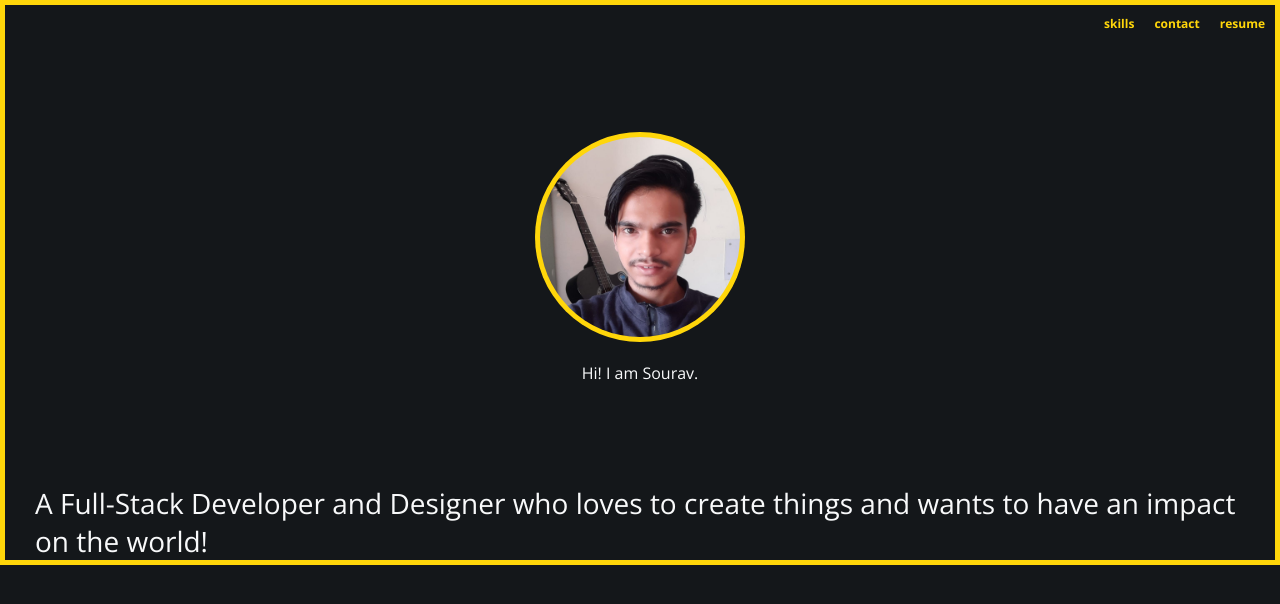
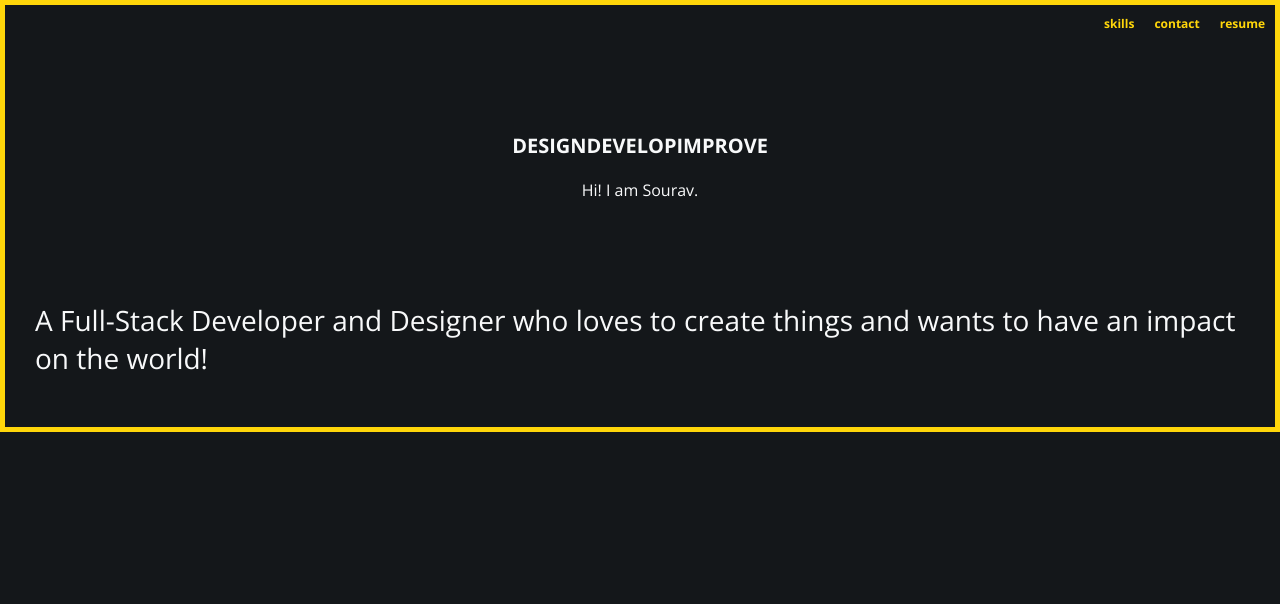
Before and after one commit to frostzt/frostzt, a Next.js app: page / in a window 1280 px wide. Shown: the top 604 px of the page. Built offline with nearby package versions, Linux system fonts and the light colour scheme.

Commit message:
reworking the header

```diff
--- a/Components/AboutMe/AboutMe.module.scss
+++ b/Components/AboutMe/AboutMe.module.scss
@@ -4,7 +4,7 @@
   position: relative;
 
   .content {
-    padding: 0 3rem 0 3rem;
+    padding: 0 3rem 5rem 3rem;
 
     .title {
       font-size: 2.8rem;
--- a/Components/AboutMe/AboutMe.tsx
+++ b/Components/AboutMe/AboutMe.tsx
@@ -1,7 +1,6 @@
 import cx from "classnames";
 import { motion } from "framer-motion";
 import styles from "./AboutMe.module.scss";
-import { DivButton } from "../Buttons/Buttons";
 import { contentVarient, headingVarient } from "./varients";
 
 const AboutMe: React.FC = () => {
@@ -13,10 +12,10 @@ const AboutMe: React.FC = () => {
         animate="animated"
         className={styles.content}
       >
-        <motion.h1 variants={headingVarient} className={cx([styles.title, "heading-primary"])}>
+        <motion.h2 variants={headingVarient} className={cx([styles.title, "heading-secondary"])}>
           A Full-Stack Developer and Designer who loves to create things and wants to have an impact
           on the world!
-        </motion.h1>
+        </motion.h2>
       </motion.div>
     </div>
   );
--- a/Components/Header/Header.tsx
+++ b/Components/Header/Header.tsx
@@ -1,14 +1,16 @@
 import styles from "./Header.module.scss";
-import { DivButton } from "../Buttons/Buttons";
 import NavigationBar from "../NavigationBar/NavigationBar";
-import ProfilePicture from "../ProfilePicture/ProfilePicture";
 
 const Header = () => {
   return (
     <div className={styles.container}>
       <NavigationBar />
       <div className={styles.wrapper}>
-        <ProfilePicture />
+        <h1>
+          <span>DESIGN</span>
+          <span>DEVELOP</span>
+          <span>IMPROVE</span>
+        </h1>
         <p className={styles.content}>Hi! I am Sourav.</p>
       </div>
     </div>
```
